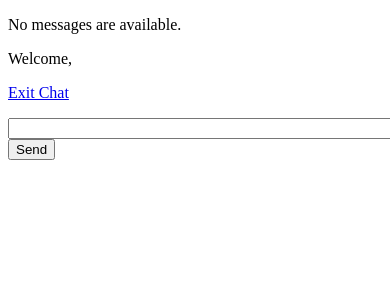
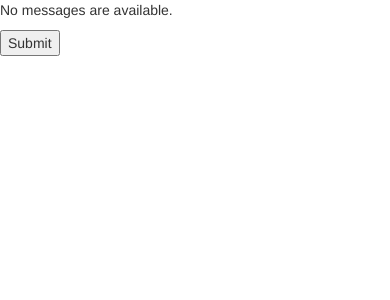
Before and after one commit to jason-feng/chatroom, a Django app: page /chat/ in a window 390 px wide; the page is wider, and only the part inside the window is pictured. Shown: the top 300 px of that part. Run offline with Django 3.2, Linux system fonts and the light colour scheme; a user stored in the database is signed in; data that the repository does not hold is empty; some libraries are stand-ins or nearby versions.

Commit message:
Update html templates

```diff
--- a/templates/base.html
+++ b/templates/base.html
@@ -2,7 +2,20 @@
 <html>
     <head>
         <title>Chatroom</title>
-        <script type="text/javascript" src="{{ STATIC_URL }} /static/jquery-1.11.1.min.js"></script>
+        {% load staticfiles %}
+        <link rel="stylesheet" type="text/css" href="{% static 'css/client.css' %}" />
+        <script type="text/javascript" src="{% static 'jquery-1.11.1.min.js' %}"></script>
+        <!--  Bootstrap -->
+        <!-- Latest compiled and minified CSS -->
+        <link rel="stylesheet" href="https://maxcdn.bootstrapcdn.com/bootstrap/3.3.5/css/bootstrap.min.css">
+
+        <!-- Optional theme -->
+        <link rel="stylesheet" href="https://maxcdn.bootstrapcdn.com/bootstrap/3.3.5/css/bootstrap-theme.min.css">
+
+        <!-- Latest compiled and minified JavaScript -->
+        <script src="https://maxcdn.bootstrapcdn.com/bootstrap/3.3.5/js/bootstrap.min.js"></script>
+
+        <script type="text/javascript" src="{% static 'socket.io.min.js' %}"></script>
     </head>
 
     <body>
--- a/templates/client/index.html
+++ b/templates/client/index.html
@@ -1,26 +1,29 @@
 {% extends 'base.html' %}
+
 {% block body_block %}
-{% if messages %}
-    <ul>
-    {% for message in messages %}
-        <li> {{ question.content }}</li>
-    {% endfor %}
-    </ul>
-{% else %}
-    <p>No messages are available.</p>
-{% endif %}
+<script type="text/javascript" src="/static/js/client.js"></script>
+<div class="chatroom row-fluid">
+    <div class="span12">
+    {% if context.messages %}
+        {% for message in context.messages %}
+            {% if message.username == user.username %}
+            <div class="message sent"> {{ message.content }} </div>
+            {% else %}
+            <div class="username"> {{ message.username }} </div>
+            <div class="message received"> {{ message.content }} </div>
+            {% endif %}
+        {% endfor %}
+    {% else %}
+        <p>No messages are available.</p>
+    {% endif %}
+  </div>
+</div>
 <div id="wrapper">
-    <div id="menu">
-        <p class="welcome">Welcome, <b></b></p>
-        <p class="logout"><a id="exit" href="#">Exit Chat</a></p>
-        <div style="clear:both"></div>
-    </div>
 
-    <div id="chatbox"></div>
-
-    <form name="message" action="">
-        <input name="usermsg" type="text" id="usermsg" size="63" />
-        <input name="submitmsg" type="submit"  id="submitmsg" value="Send" />
+    <form id="message" action="/chat/" method="post">
+    {% csrf_token %}
+    {{ form }}
+    <input type="submit" value="Submit" />
     </form>
 </div>
 {% endblock %}
--- a/templates/registration/login.html
+++ b/templates/registration/login.html
@@ -4,7 +4,9 @@
   {% if form.errors %}
   <p>Your username and password didn't match. Please try again.</p>
   {% endif %}
-  <form method="post" action="{% url 'django.contrib.auth.views.login' %}">
+  <div class="col-md-8 col-md-offset-2">
+      <h1 class="center-text">Welcome to Django-Chat a simple chat client</h1>
+      <form class="center-block" method="post" action="{% url 'django.contrib.auth.views.login' %}">
       {% csrf_token %}
       <table>
       <tr>
@@ -20,4 +22,5 @@
       <input type="hidden" name="next" value="{{ next }}" />
       </form>
       <a href="/register/">Don't have an account? Click here to register.</a>
+  </div>
 {% endblock %}
```
Lines whose indentation alone changed are shown as unchanged.
